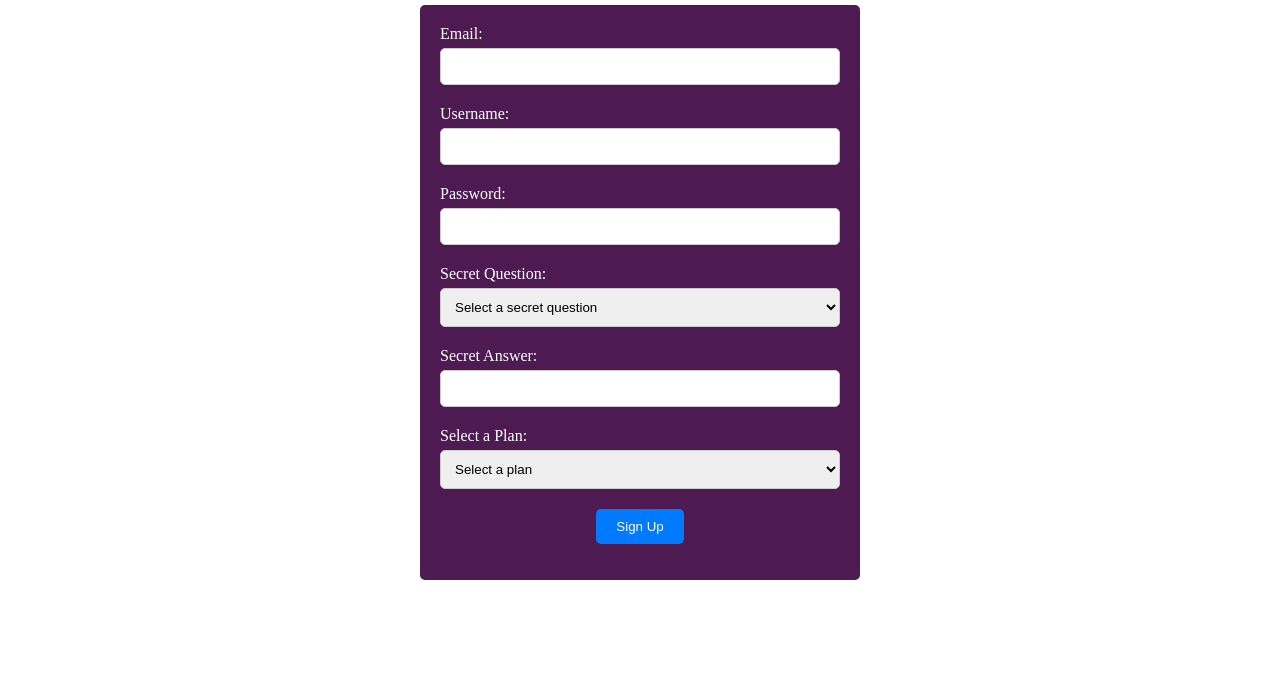
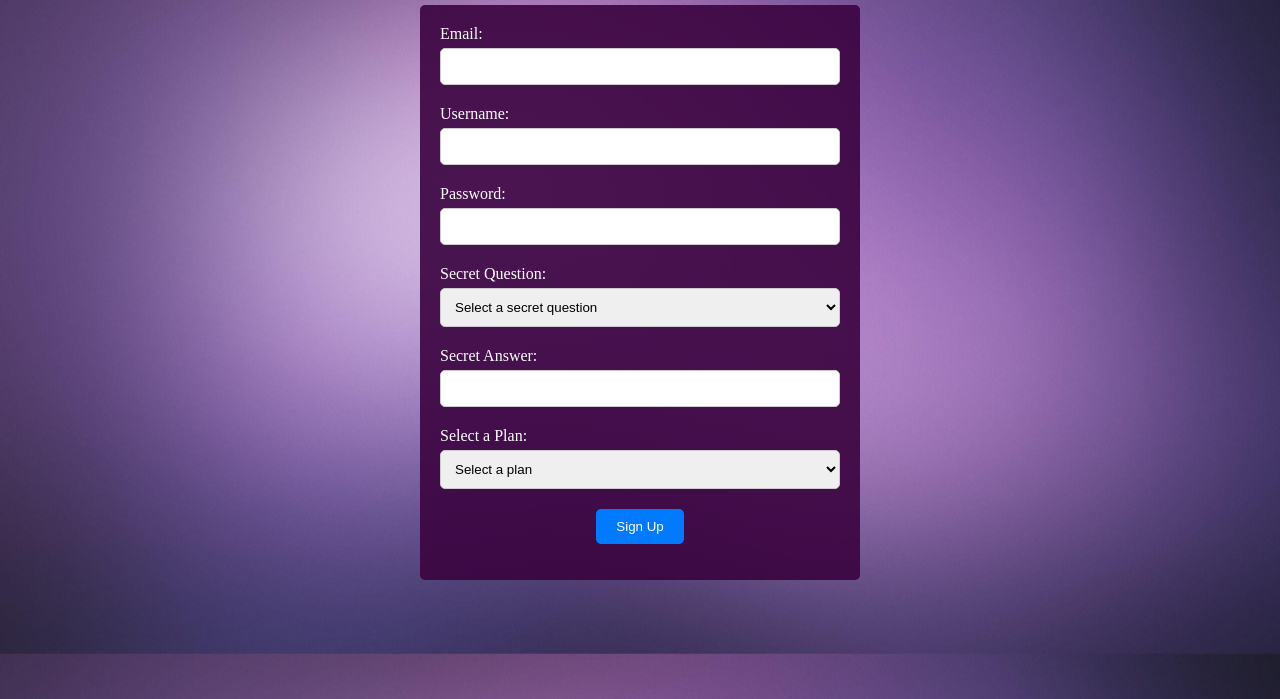
Before and after one commit to ShogunFrontend/Cloud-Storage-Site-Pricing-Page, a plain HTML site: page SignUp.html in a window 1280 px wide. Shown: the part 101-800 px from the top of the page. Drawn offline with Linux system fonts and the light colour scheme; the site is published under a folder, as on GitHub Pages, so addresses that start at the root find nothing.

Commit message:
Changes to be committed: 	modified:   Confirmation.html 	modified:   SignUp.css

```diff
--- a/SignUp.css
+++ b/SignUp.css
@@ -1,5 +1,5 @@
 body {
-  background-image: url("/default.jpg");
+  background-image: url("default.jpg");
   background-size: cover;
   background-position: center;
   color: white;
```
Also changed, not shown: Confirmation.html (+1 -1 lines).
